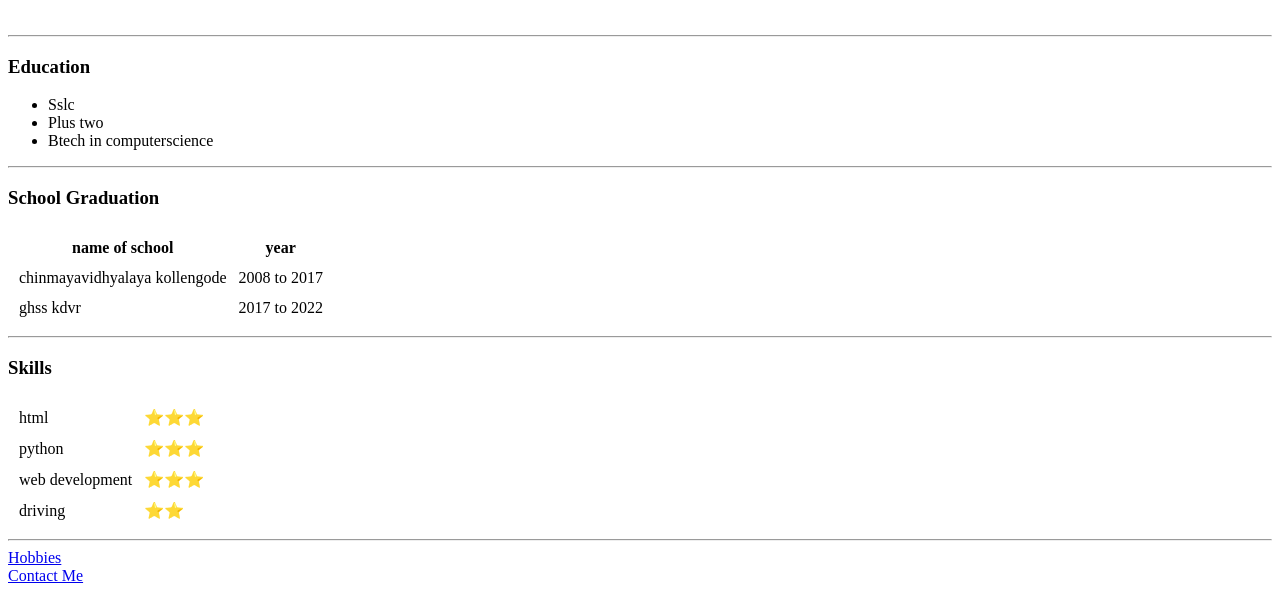
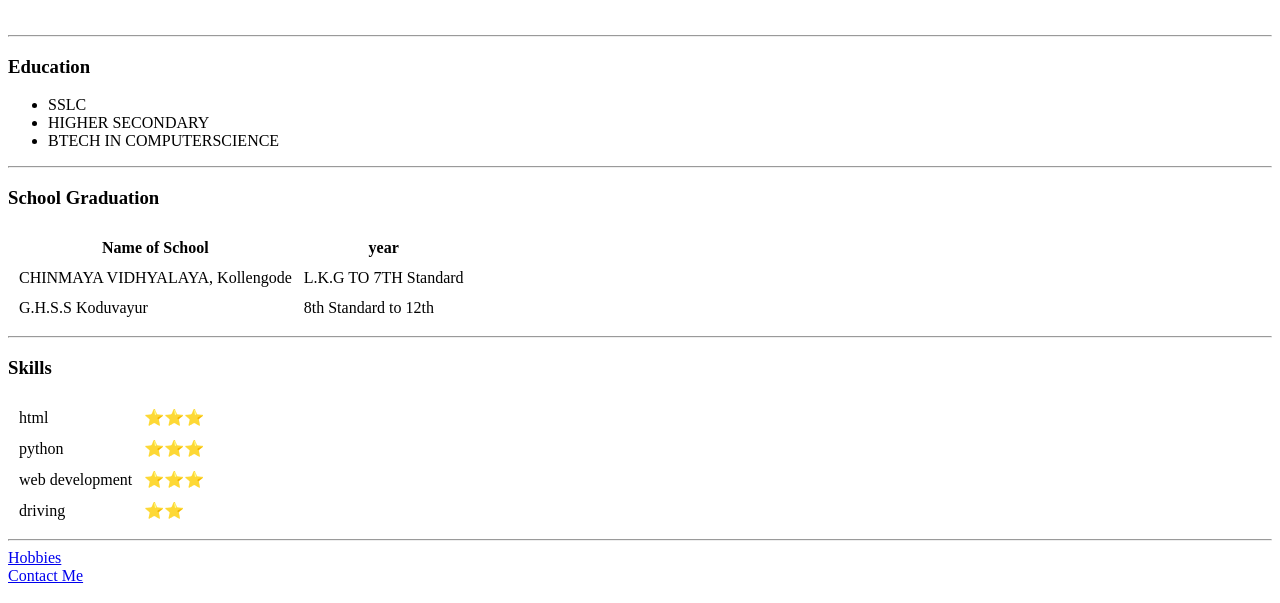
Before and after one commit to jishnusathyan0418/cv, a plain HTML site: page index.html in a window 1280 px wide. Shown: the part 197-800 px from the top of the page. Drawn offline with Linux system fonts and the light colour scheme.

Commit message:
Update index.html

```diff
--- a/index.html
+++ b/index.html
@@ -27,9 +27,9 @@
 
   <h3>Education</h3>
   <ul>
-    <li>Sslc</li>
-    <li>Plus two</li>
-    <li>Btech in computerscience</li>
+    <li>SSLC</li>
+    <li>HIGHER SECONDARY</li>
+    <li>BTECH IN COMPUTERSCIENCE</li>
   </ul>
   <hr>
 
@@ -37,19 +37,19 @@
   <table cellspacing="10">
     <thead>
       <tr>
-        <th>name of school</th>
+        <th>Name of School</th>
         <th>year</th>
       </tr>
     </thead>
 
     <tbody>
       <tr>
-        <td>chinmayavidhyalaya kollengode</td>
-        <td>2008 to 2017</td>
+        <td>CHINMAYA VIDHYALAYA, Kollengode</td>
+        <td>L.K.G TO 7TH Standard</td>
       </tr>
       <tr>
-        <td>ghss kdvr</td>
-        <td>2017 to 2022</td>
+        <td>G.H.S.S Koduvayur</td>
+        <td>8th Standard to 12th</td>
       </tr>
     </tbody>
   </table>
```
